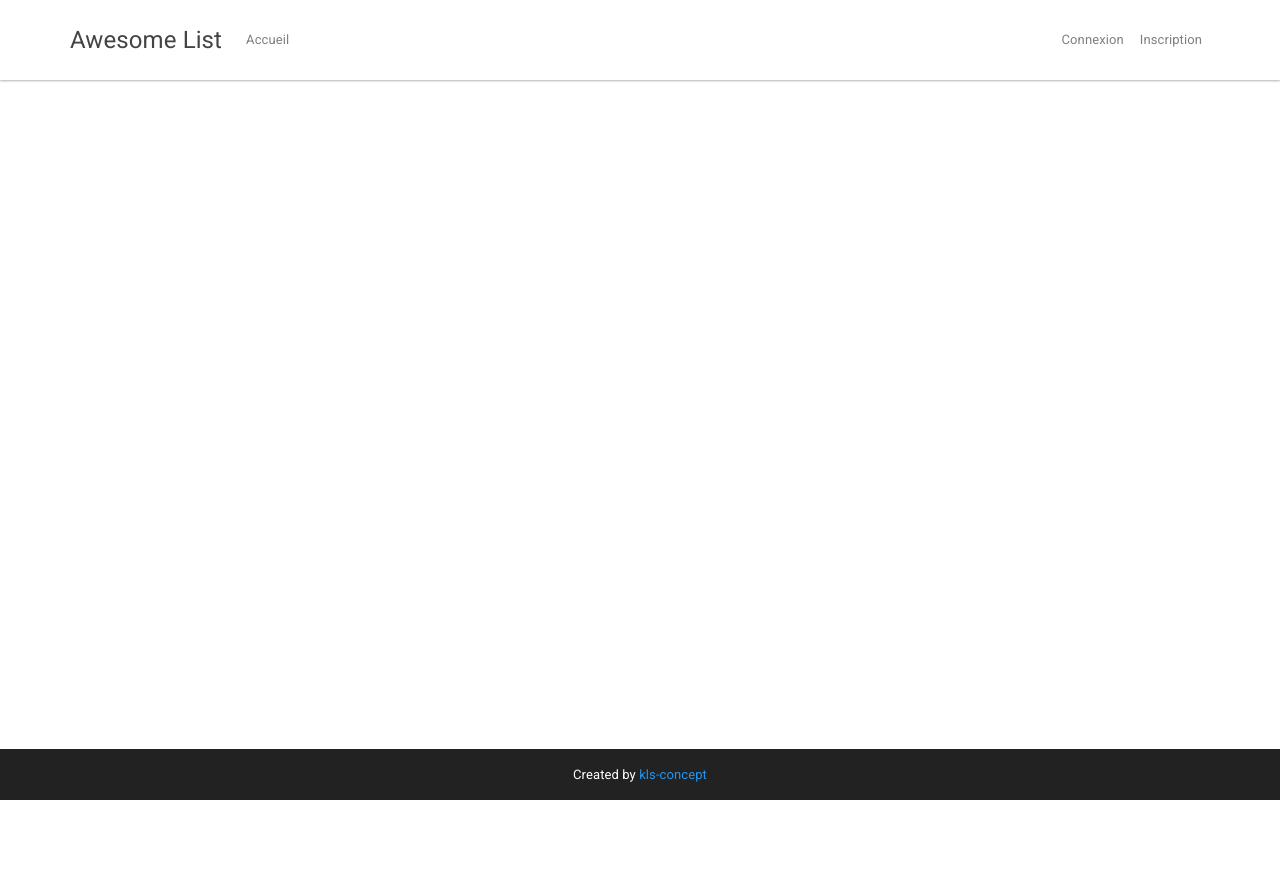
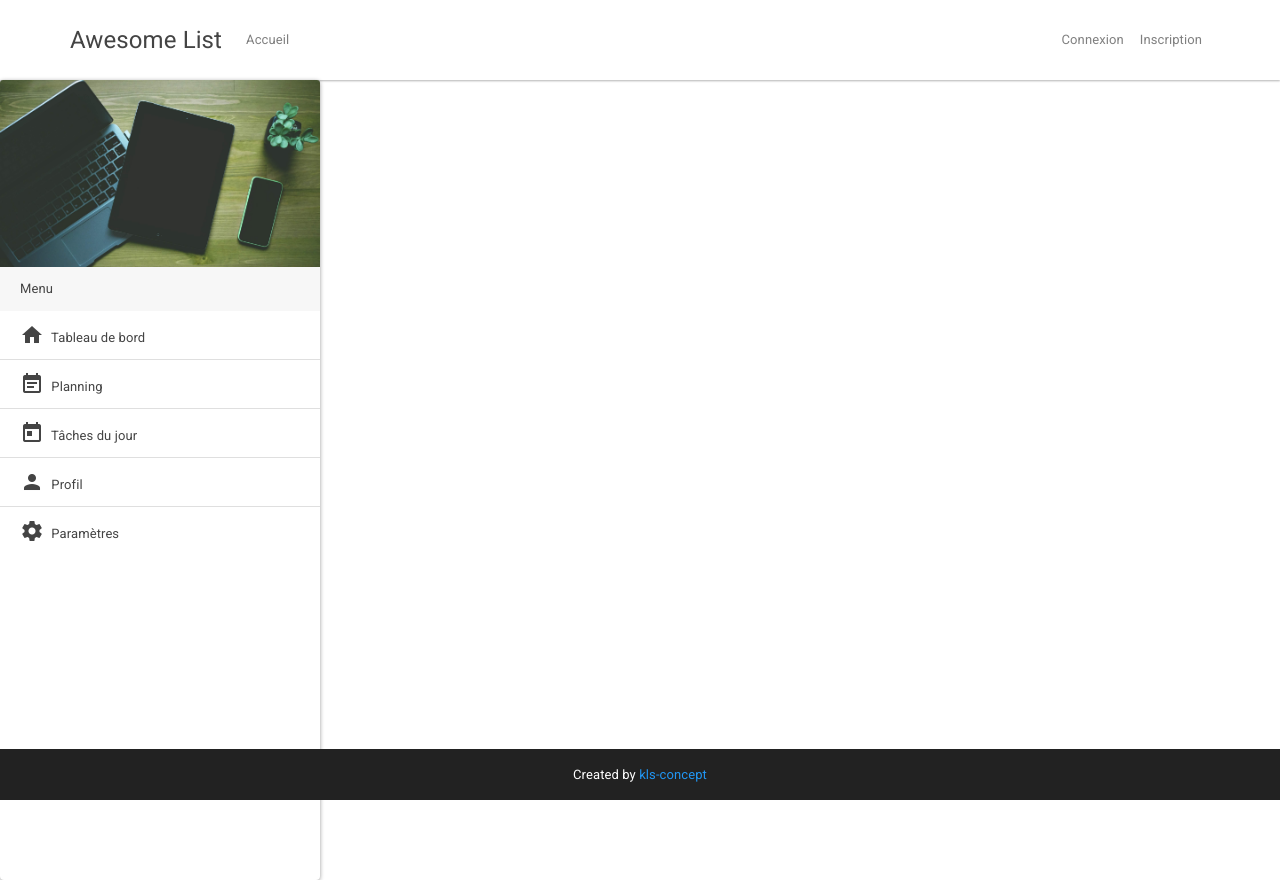
Before and after one commit to Kulas-Frederic/awesome-list, an Angular app: page /app in a window 1280 px wide. Before the commit the page ends 800 px from the top, so only its background shows below. Built offline with nearby package versions, Linux system fonts and the light colour scheme; no server answers.

Commit message:
add sidenav

```diff
--- a/src/app/protected/protected-routing.module.ts
+++ b/src/app/protected/protected-routing.module.ts
@@ -5,10 +5,12 @@ import { ParametersComponent } from './parameters/parameters/parameters.componen
 import { PlanningComponent } from './planning/planning/planning.component';
 import { ProfilComponent } from './profil/profil/profil.component';
 import { WorkdayComponent } from './workday/workday/workday.component';
+import { ProtectedComponent } from './protected.component';
 
 const routes: Routes = [
   {
    path: 'app',
+   component: ProtectedComponent,
    children: [
     { path: 'dashboard', component: DashboardComponent },
     { path: 'parameters', component: ParametersComponent },
--- /dev/null
+++ b/src/app/protected/protected.component.html
@@ -0,0 +1,10 @@
+<div class="container-fluid">
+    <div class="row sidenav">
+     <div class="col-md-3 card px-0">
+      <al-sidenav></al-sidenav>
+     </div>
+     <div class="offset-md-1 col-md-7 mt-5">
+      <router-outlet></router-outlet>
+     </div>
+    </div>
+</div>
--- /dev/null
+++ b/src/app/protected/protected.component.scss
@@ -0,0 +1,3 @@
+.sidenav {
+    min-height: 100vh;
+   }
--- /dev/null
+++ b/src/app/protected/protected.component.ts
@@ -0,0 +1,15 @@
+import { Component, OnInit } from '@angular/core';
+
+@Component({
+  selector: 'al-protected',
+  templateUrl: './protected.component.html',
+  styleUrls: ['./protected.component.scss']
+})
+export class ProtectedComponent implements OnInit {
+
+  constructor() { }
+
+  ngOnInit(): void {
+  }
+
+}
--- a/src/app/protected/protected.module.ts
+++ b/src/app/protected/protected.module.ts
@@ -7,10 +7,11 @@ import { ParametersModule } from './parameters/parameters.module';
 import { PlanningModule } from './planning/planning.module';
 import { ProfilModule } from './profil/profil.module';
 import { WorkdayModule } from './workday/workday.module';
+import { ProtectedComponent } from './protected.component';
 
 
 @NgModule({
-  declarations: [],
+  declarations: [ProtectedComponent],
   imports: [
     SharedModule,
     ProtectedRoutingModule,
--- a/src/app/public/home/home-banner/home-banner.component.html
+++ b/src/app/public/home/home-banner/home-banner.component.html
@@ -3,10 +3,7 @@
     <h1 class="display-4 text-white">La productivité au 21ème siècle</h1>
     <h2 class="text-white">Atteignez plus d'objectifs en moins de temps.</h2>
     <p class="lead mt-4">
-    <a class="btn btn-success btn-lg"
-        href="#"
-        role="button"
-        routerLink="/app/dashboard">
+        <a (click)="navigateToDashboard()" class="btn btn-success btn-lg text-white" role="button">
             <strong>Terminez vos journées en héros</strong>
         </a>
     </p>
--- a/src/app/public/home/home-banner/home-banner.component.ts
+++ b/src/app/public/home/home-banner/home-banner.component.ts
@@ -1,15 +1,17 @@
-import { Component, OnInit } from '@angular/core';
+import { Component} from '@angular/core';
+import { Router } from '@angular/router';
 
 @Component({
   selector: 'al-home-banner',
   templateUrl: './home-banner.component.html',
   styleUrls: ['./home-banner.component.scss']
 })
-export class HomeBannerComponent implements OnInit {
+export class HomeBannerComponent {
 
-  constructor() { }
+  constructor(private router: Router) { }
 
-  ngOnInit(): void {
-  }
+  public navigateToDashboard(): void {
+    this.router.navigate(['app/dashboard']);
+   }
 
-}
+ }
--- /dev/null
+++ b/src/app/shared/components/sidenav/sidenav.component.html
@@ -0,0 +1,40 @@
+<div class="sticky-top">
+    <div class="nav flex-column">
+     <img class="card-img-top"
+      src="assets/img/home-banner.jpg"
+      alt="sidenav banner">
+     <div class="card-header">Menu</div>
+     <ul class="list-group list-group-flush">
+      <li (click)="navigate(dashboardPath)"
+       [class.list-group-item-success]="isActive(dashboardPath)"
+       class="list-group-item">
+       <i class="material-icons align-bottom mr-1">home</i>
+       Tableau de bord
+      </li>
+      <li (click)="navigate(planningPath)"
+       [class.list-group-item-success]="isActive(planningPath)"
+       class="list-group-item">
+       <i class="material-icons align-bottom mr-1">event_note</i>
+       Planning
+      </li>
+      <li (click)="navigate(workdayPath)"
+       [class.list-group-item-success]="isActive(workdayPath)"
+       class="list-group-item">
+       <i class="material-icons align-bottom mr-1">today</i>
+       Tâches du jour
+      </li>
+      <li (click)="navigate(profilPath)"
+       [class.list-group-item-success]="isActive(profilPath)"
+       class="list-group-item">
+       <i class="material-icons align-bottom mr-1">person</i>
+       Profil
+      </li>
+      <li (click)="navigate(parametersPath)"
+       [class.list-group-item-success]="isActive(parametersPath)"
+       class="list-group-item">
+       <i class="material-icons align-bottom mr-1">settings</i>
+       Paramètres
+      </li>
+     </ul>
+    </div>
+   </div>
--- /dev/null
+++ b/src/app/shared/components/sidenav/sidenav.component.scss
@@ -0,0 +1,4 @@
+.list-group-item:hover {
+    cursor: pointer;
+    box-shadow: 0px 3px 3px 0px #cfcfcf;
+   }
--- /dev/null
+++ b/src/app/shared/components/sidenav/sidenav.component.ts
@@ -0,0 +1,28 @@
+import { Component, OnInit } from '@angular/core';
+import { Router } from '@angular/router';
+
+@Component({
+  selector: 'al-sidenav',
+  templateUrl: './sidenav.component.html',
+  styleUrls: ['./sidenav.component.scss']
+})
+export class SidenavComponent implements OnInit {
+
+  public prefix = 'app';
+  public dashboardPath = `${this.prefix}/dashboard`;
+  public planningPath = `${this.prefix}/planning`;
+  public workdayPath = `${this.prefix}/workday`;
+  public profilPath = `${this.prefix}/profil`;
+  public parametersPath = `${this.prefix}/parameters`;
+
+  constructor(private router: Router) { }
+
+  ngOnInit() {}
+
+  public navigate(page: string): void {
+   this.router.navigate([page]);
+  }
+  public isActive(page: string): boolean {
+   return this.router.isActive(page, true);
+  }
+ }
--- a/src/app/shared/shared.module.ts
+++ b/src/app/shared/shared.module.ts
@@ -1,18 +1,20 @@
 import { NgModule } from '@angular/core';
 import { CommonModule } from '@angular/common';
 import { NgxBootstrapModule } from './modules/ngx-bootstrap.module';
+import { SidenavComponent } from './components/sidenav/sidenav.component';
 
 
 
 @NgModule({
-  declarations: [],
+  declarations: [SidenavComponent],
   imports: [
     CommonModule,
     NgxBootstrapModule
   ],
   exports: [
     CommonModule,
-    NgxBootstrapModule
+    NgxBootstrapModule,
+    SidenavComponent
   ]
 })
 export class SharedModule { }
```
Also changed, not shown: 1 other file (tests, documents, lock files or other folders). Lines whose indentation alone changed are shown as unchanged.
